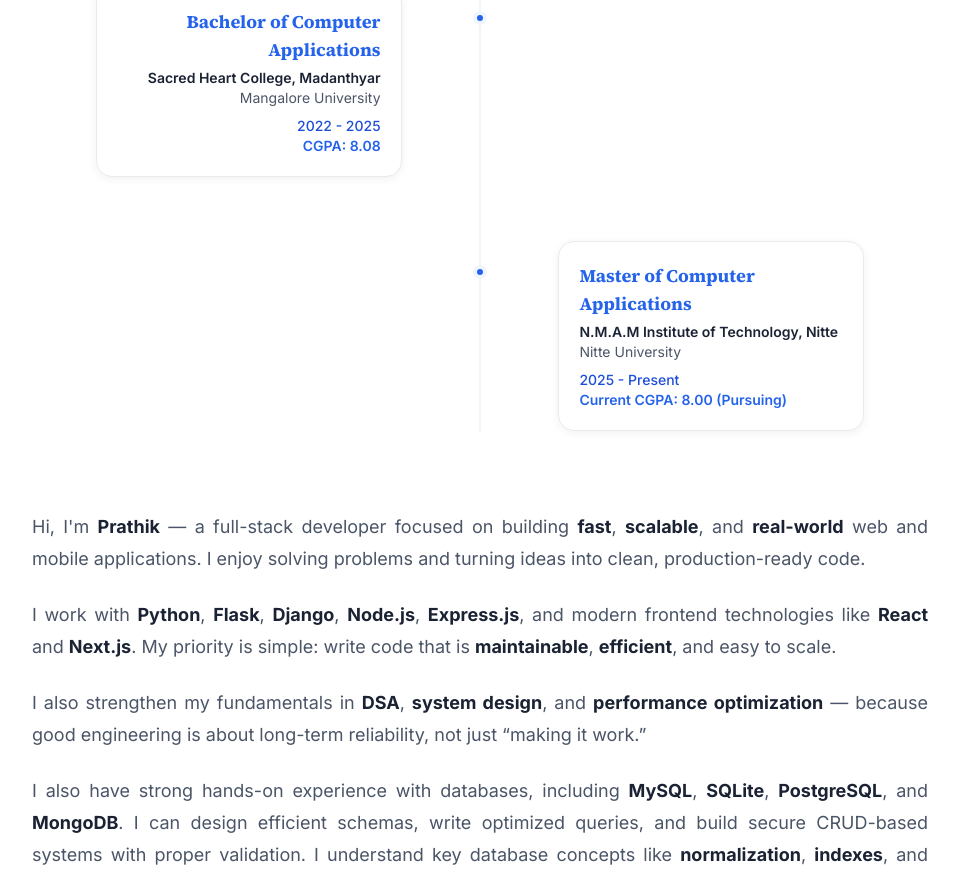
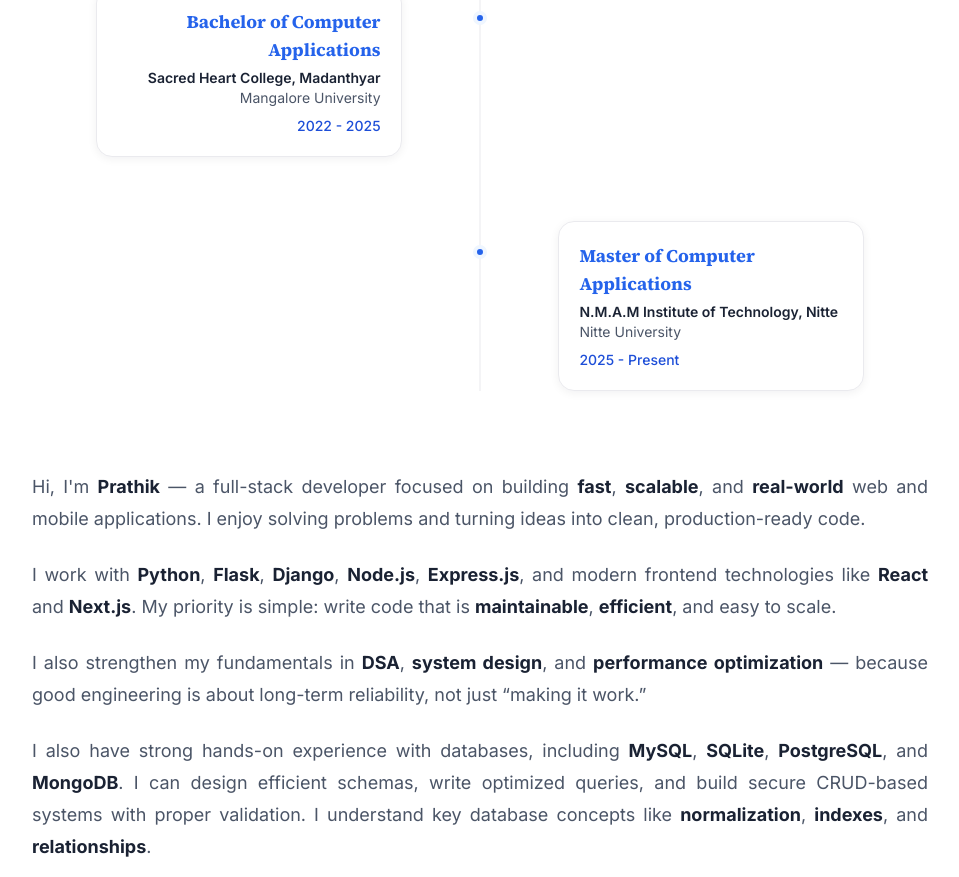
Before and after one commit to prathik0007/portfolio, a Next.js app: page /about in a window 1280 px wide. Shown: the part 865-1742 px from the top of the page, without its empty margins (160-1119 px from the left). Built offline with nearby package versions, Linux system fonts and the light colour scheme.

Commit message:
refactor(education): remove CGPA grades from education entries

```diff
--- a/data/education.ts
+++ b/data/education.ts
@@ -19,7 +19,6 @@ export const education: EducationEntry[] = [
     institution: "Sacred Heart College, Madanthyar",
     university: "Mangalore University",
     years: "2022 - 2025",
-    grade: "CGPA: 8.08",
   },
   {
     id: "edu-2",
@@ -27,6 +26,5 @@ export const education: EducationEntry[] = [
     institution: "N.M.A.M Institute of Technology, Nitte",
     university: "Nitte University",
     years: "2025 - Present",
-    grade: "Current CGPA: 8.00 (Pursuing)",
   },
 ];
```
